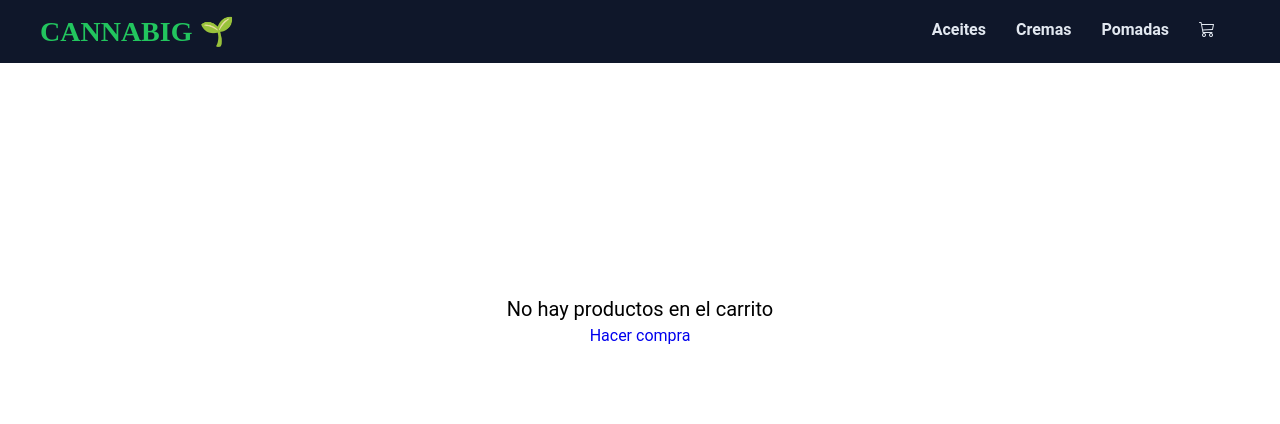
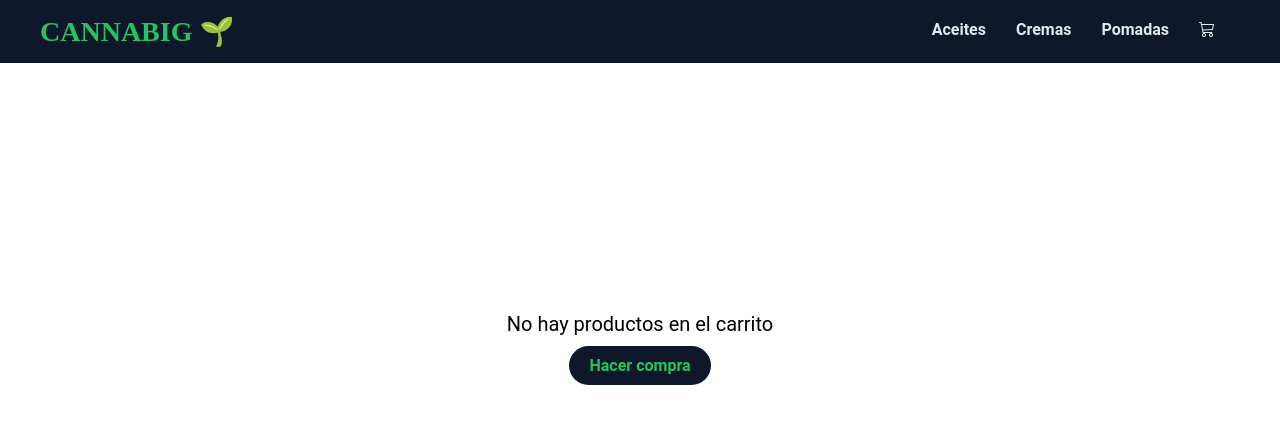
Before and after one commit to Luchovilla7/coder-app, a React (Create React App) app: page /cart in a window 1280 px wide. Shown: the top 424 px of the page. Built offline with nearby package versions, Linux system fonts and the light colour scheme; a web font is replaced by a local one.

Commit message:
commit correction

```diff
--- a/src/App.css
+++ b/src/App.css
@@ -241,6 +241,34 @@ ul {
   border: 2px solid #0f172a;
 }
 
+.empty p {
+  margin: 15px;
+}
+
+.empty a {
+  background-color: #0f172a;
+  color: #22c55e;
+  border-radius: 20px;
+  padding: 10px 20px;
+  font-weight: bold;
+}
+
+.detail a {
+  background-color: #0f172a;
+  color: #22c55e;
+  border-radius: 20px;
+  padding: 10px 20px;
+  font-weight: bold;
+}
+
+.itemCart button {
+  background-color: #22c55e;
+  color: #0f172a;
+  font-weight: bold;
+  border-radius: 5px;
+  cursor: pointer;
+}
+
 @media screen and (max-width: 500px) {
 
   header {
```
